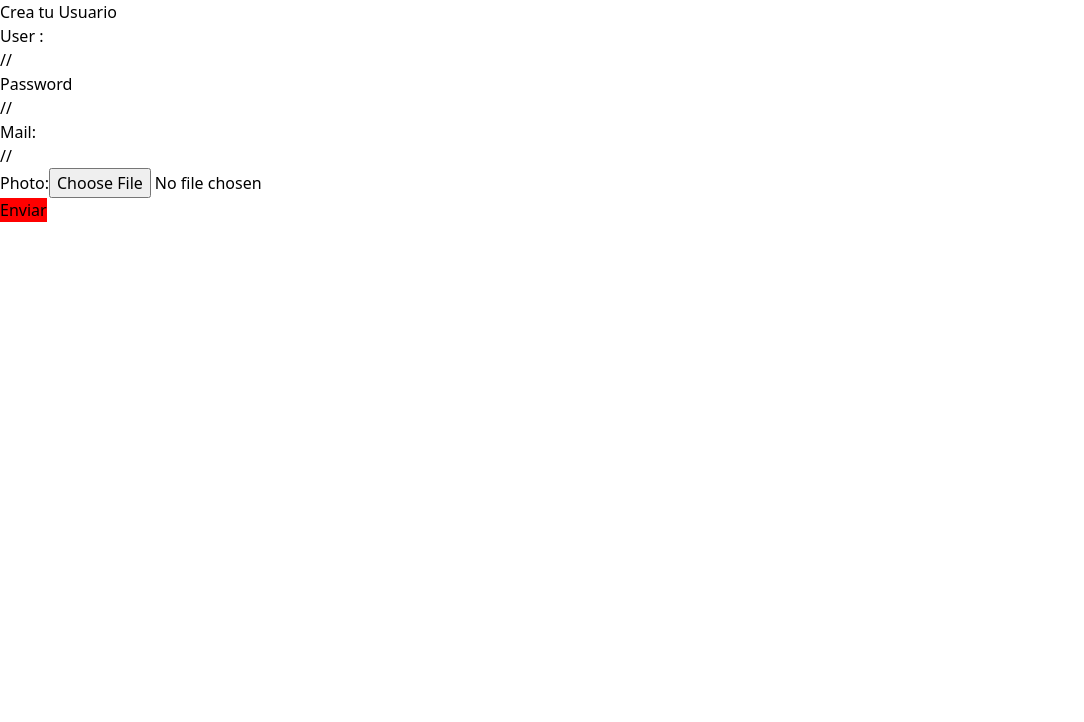
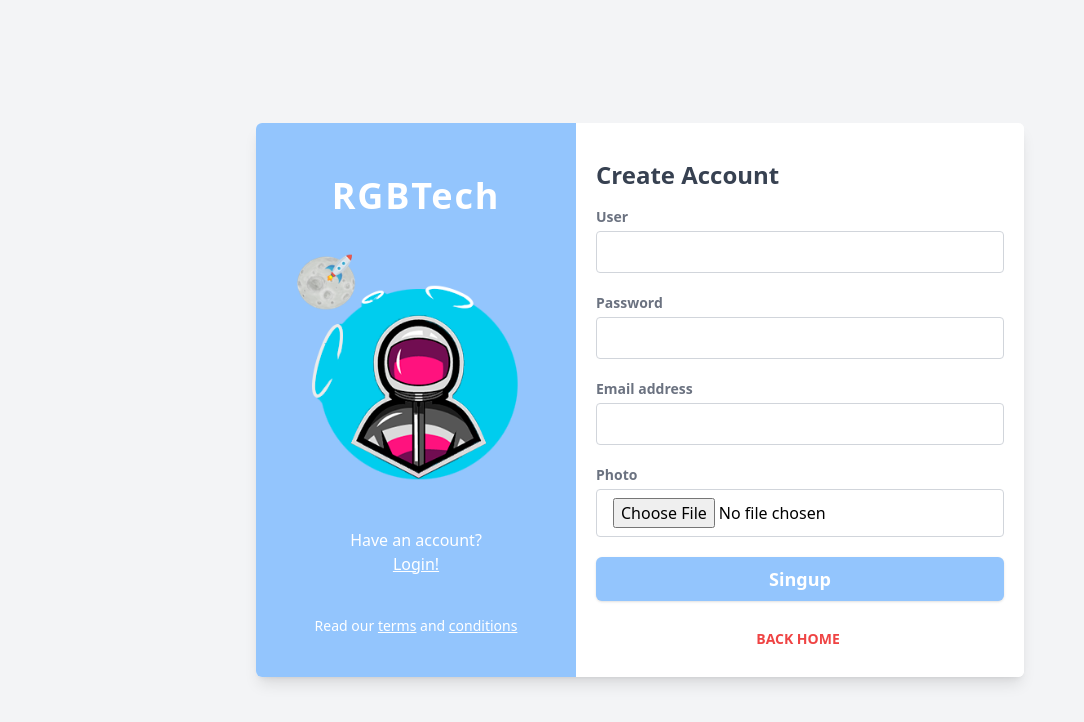
Before and after one commit to luem2/rgbtech, a React (Vite) app in the folder client/: page /createUser in a window 1280 px wide. Shown: the top 722 px of the page, without its empty margins (0-1084 px from the left). Built offline with nearby package versions, Linux system fonts and the light colour scheme.

Commit message:
feat(client/src/components): update createuserstilos

```diff
--- a/client/src/pages/CreateUser.jsx
+++ b/client/src/pages/CreateUser.jsx
@@ -1,6 +1,7 @@
 import React , { useState } from "react";
 import { postUser } from '../store/slices/users/thunks.js';
 import { useDispatch } from 'react-redux';
+import logo from '../assets/logo-dibujo-2.png'
 
 const createUser = () => {
   const[previewSource,setPreviewSource]=useState();
@@ -55,54 +56,110 @@
 
     return (
         <div>
-            <form encType="multipart/form-data"  action="" onSubmit={(e) => handleSubmit(e)}>
-            <h1>Crea tu Usuario</h1>
-                <div >
-                    <label>User : </label>
+<div class="flex items-center min-h-screen p-4 bg-gray-100 lg:justify-center">
+      <div
+        class="flex flex-col overflow-hidden bg-white rounded-md shadow-lg max md:flex-row md:flex-1 lg:max-w-screen-md"
+      >
+        <div
+          class="p-4 py-6 text-white bg-blue-300 md:w-80 md:flex-shrink-0 md:flex md:flex-col md:items-center md:justify-evenly"
+        >
+          <div class="my-3 text-4xl font-bold tracking-wider text-center">
+            <a href="#">RGBTech</a>
+          </div>
+          <img src={logo} alt="" />
+          <p class="flex flex-col items-center justify-center mt-2 text-center">
+            <span>Have an account?</span>
+            <a href="#" class="underline">Login!</a>
+          </p>
+          <p class="mt-6 text-sm text-center text-white">
+            Read our <a href="#" class="underline">terms</a> and <a href="#" class="underline">conditions</a>
+          </p>
+        </div>
+        <div class="p-5 bg-white md:flex-1">
+          <div className="flex items-stretch">
+          <div>
+          <h3 class="my-4 text-2xl font-semibold text-gray-700">Create Account</h3>
+          </div>
+      {/*------------------------------------------IMG-PREWIEW--------------------------------------------------*/}
+            <div>
+            {previewSource &&(
+                    <img src={previewSource} alt="chosen"
+                    className="h-16 rounded-full ml-24"
+                    />
+                    )}
+            </div>
+            </div>
+      {/*------------------------------------------FORM--------------------------------------------------*/}
+          <form encType="multipart/form-data"  action="" onSubmit={(e) => handleSubmit(e)} class="flex flex-col space-y-5">
+      {/*------------------------------------------USER------------------------------------------------*/}
+            <div class="flex flex-col space-y-1">
+              <label  class="text-sm font-semibold text-gray-500">User</label>
               <input
                 type='text'
                 value={input.user}
                 name ="user"
                 onChange={(e) => handleChange(e)}
+                class="px-4 py-2 transition duration-300 border border-gray-300 rounded focus:border-transparent focus:outline-none focus:ring-4 focus:ring-blue-200 "
               />
             </div>
-                <h1>  //   </h1>
-                <div >
-                    <label>Password</label>
+    {/*------------------------------------------PASSWORD------------------------------------------------*/}
+            <div class="flex flex-col space-y-1">
+              <div class="flex items-center justify-between">
+                <label for="password" class="text-sm font-semibold text-gray-500">Password</label>
+                {/* <a href="#" class="text-sm text-blue-600 hover:underline focus:text-blue-800">Forgot Password?</a> */}
+              </div>
               <input
                  value={input.password}
                  type="password"
                  name='password'
                  onChange={(e) => handleChange(e)}
+                class="px-4 py-2 transition duration-300 border border-gray-300 rounded focus:border-transparent focus:outline-none focus:ring-4 focus:ring-blue-200 "
               />
             </div>
-                <h1>  //   </h1>
-                <div >
-                    <label> Mail: </label>
+    {/*------------------------------------------MAIL------------------------------------------------*/}
+    <div class="flex flex-col space-y-1">
+              <label for="email" class="text-sm font-semibold text-gray-500">Email address</label>
               <input
                 value={input.mail}
                 type="mail"
                 name='mail'
                 onChange={(e) => handleChange(e)}
+                class="px-4 py-2 transition duration-300 border border-gray-300 rounded focus:border-transparent focus:outline-none focus:ring-4 focus:ring-blue-200 "
               />
             </div>
-                <h1>  //   </h1>
-                <div >
-                <label>Photo:</label>
+   { /*------------------------------------------PHOTO------------------------------------------------*/}
+            <div class="flex flex-col space-y-1">
+              <div class="flex items-center justify-between">
+                <label  class="text-sm font-semibold text-gray-500">Photo</label>
+                {/* <a href="#" class="text-sm text-blue-600 hover:underline focus:text-blue-800">Forgot Password?</a> */}
+              </div>
               <input
                 value={fileInputState}
                 type="file"
                 name='image'
                 onChange={(e) => handleFileInputChange(e)}
+                class="px-4 py-2 transition duration-300 border border-gray-300 rounded focus:border-transparent focus:outline-none focus:ring-4 focus:ring-blue-200 "
               />
             </div>
-                <button type="submit" style={{background:'red', border: "blue"}}>Enviar</button>
+            <div>
+              <button
+                type="submit"
+                class="w-full px-4 py-2 text-lg font-semibold text-white transition-colors duration-300 bg-blue-300 rounded-md shadow hover:bg-blue-400 focus:outline-none focus:ring-blue-200 focus:ring-4"
+              >
+                Singup
+              </button>
+            </div>
+            <button
+						className="text-red-500 background-transparent font-bold uppercase px-6 py-2 text-sm outline-none focus:outline-none mr-1 mb-1 ease-linear transition-all duration-150"
+						type="button"
+						>
+              <a href="/">Back Home</a>
+
+						</button>
           </form>
-                {previewSource &&(
-
-                         <img src={previewSource} alt="chosen"
-                         style={{height:'300px'}}/>
-                         )}
+        </div>
+      </div>
+    </div>
         </div>
     )
 }
```
Lines whose indentation alone changed are shown as unchanged.
